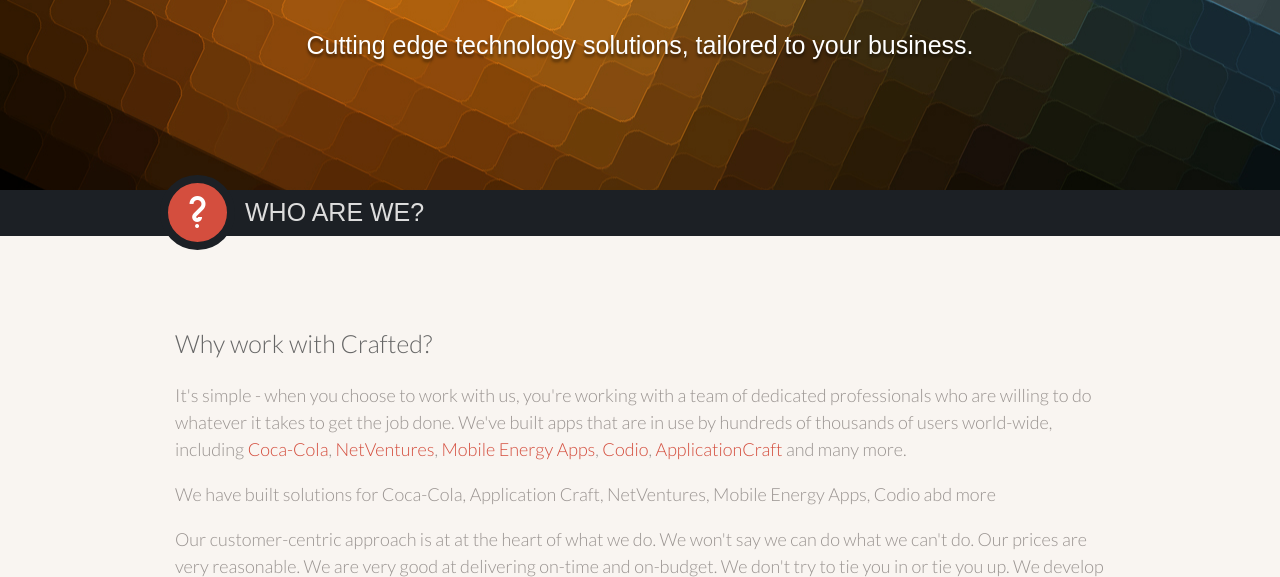
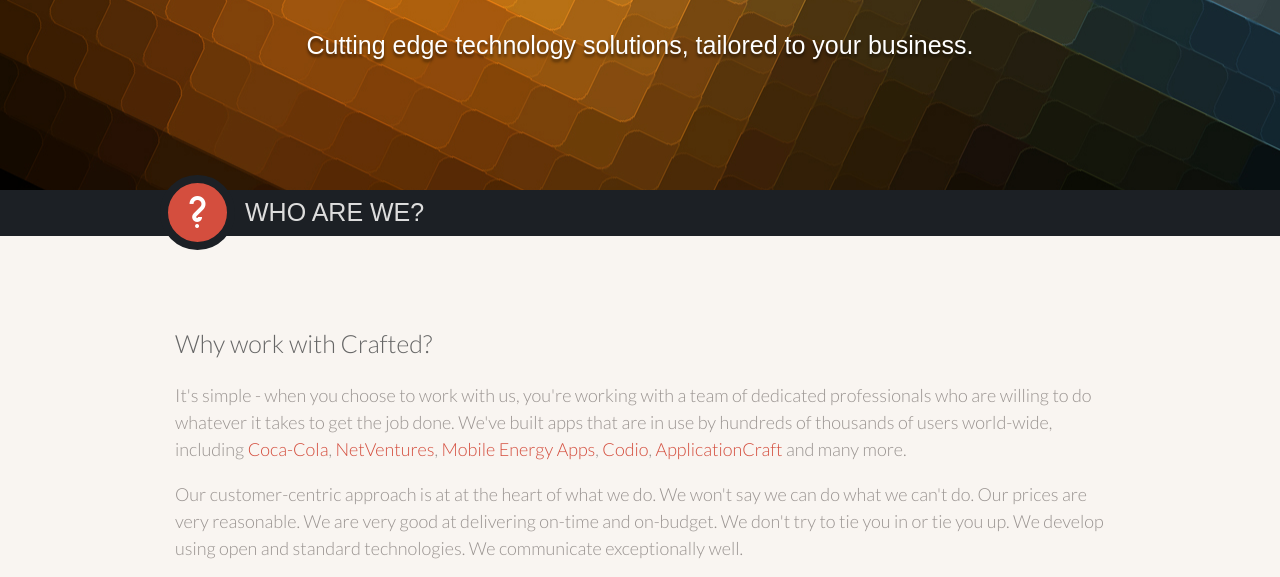
Before and after one commit to codio/crafted.io, a website: page index.html in a window 1280 px wide. Shown: the part 296-873 px from the top of the page. Drawn offline with Linux system fonts and the light colour scheme; a web font is replaced by a local one.

Commit message:
Who we are changed

```diff
--- a/index.html
+++ b/index.html
@@ -91,8 +91,6 @@
                     <a href="http://www.applicationcraft.com/" target="_blank">ApplicationCraft</a>
                     and many more.
                 </p>
-
-                We have built solutions for Coca-Cola, Application Craft, NetVentures, Mobile Energy Apps, Codio abd more
 
                 <p>
                     Our customer-centric approach is at at the heart of what we do.
```
